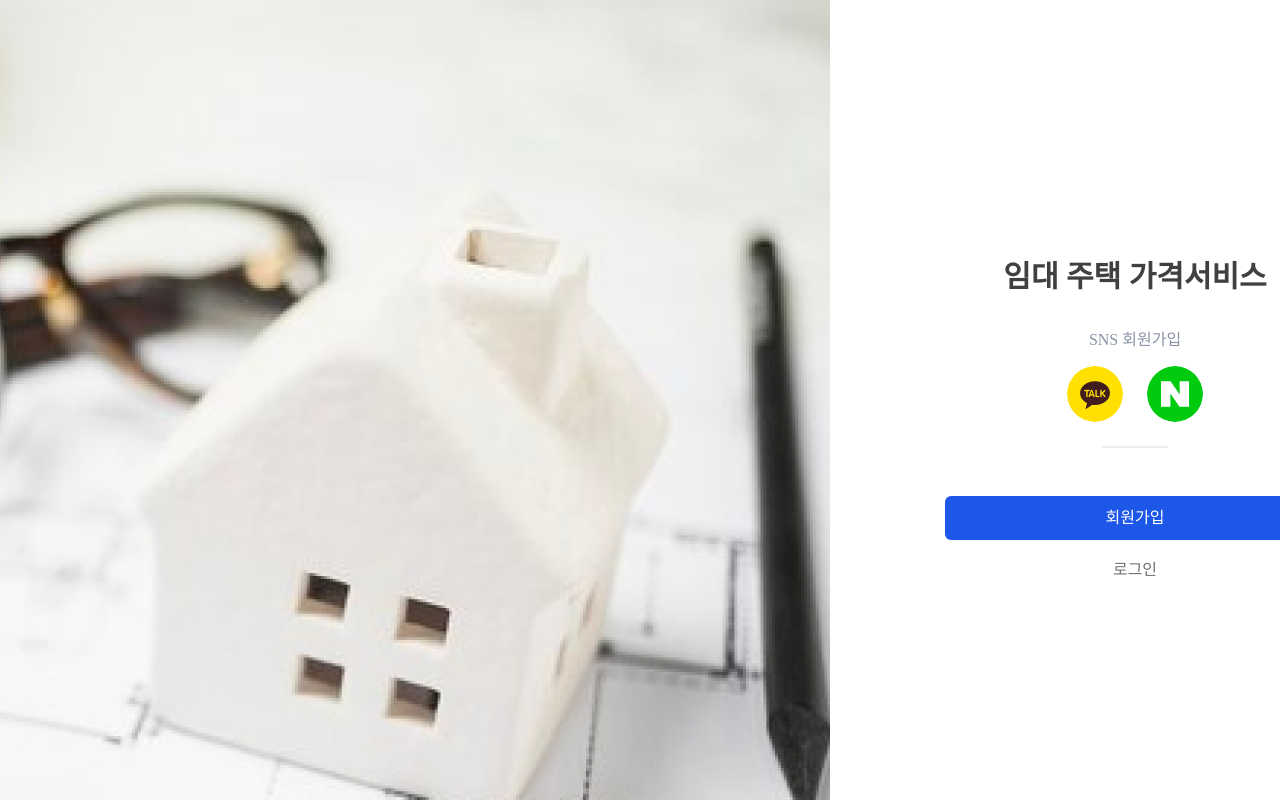
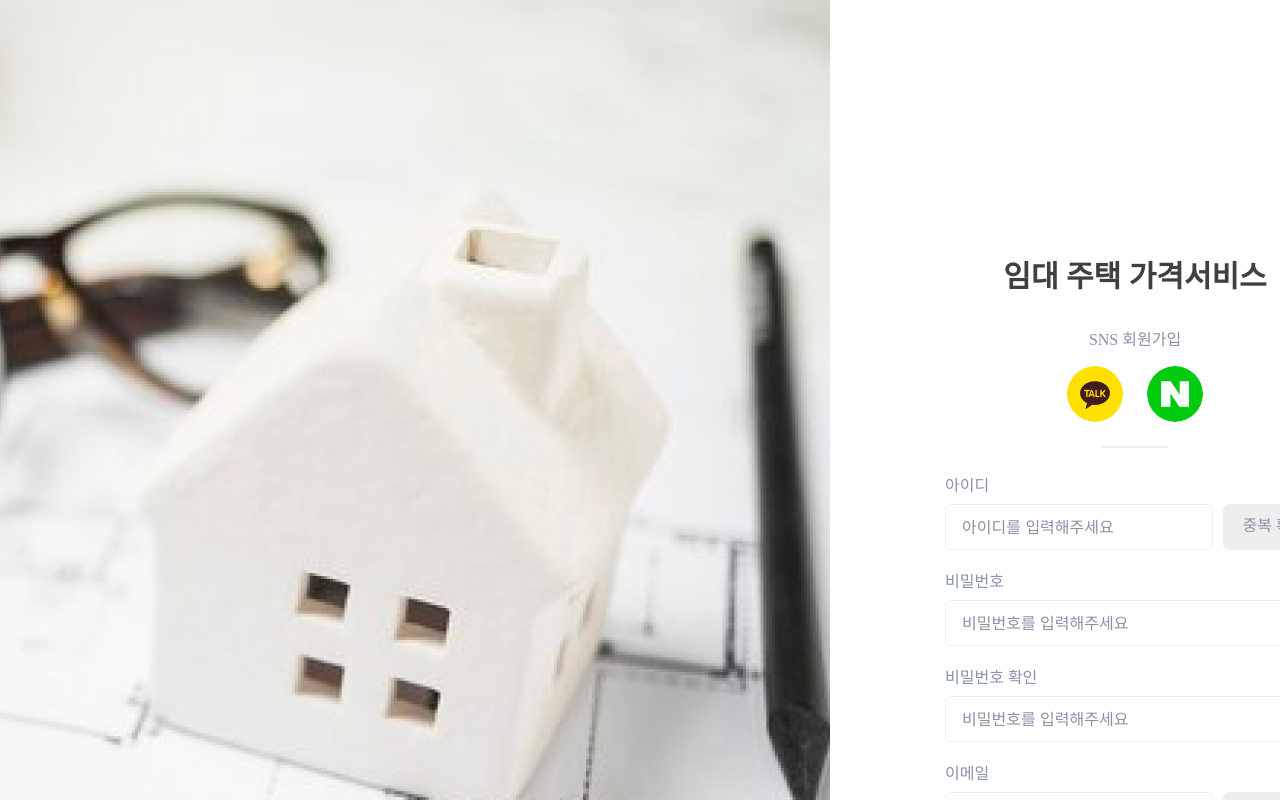
Before and after one commit to hhhunnn/react-basic, a React (Create React App) app in the folder estate/: page / in a window 1280 px wide. Both pictures are taken after a click on the element "회원가입". Shown: the top 800 px of the page. Built offline with nearby package versions, Linux system fonts and the light colour scheme; the HTML template or start-up script is replaced by a standard one; a web font is replaced by a local one.

Commit message:
2024.04.11

```diff
--- a/estate/src/components/Inputbox/index.tsx
+++ b/estate/src/components/Inputbox/index.tsx
@@ -8,9 +8,13 @@ export interface InputBoxProps {
     onChangeHandler: (event: ChangeEvent<HTMLInputElement>) => void;
     placeholder: string;
     buttonTitle?: string;
+    buttonStatus?: boolean;
+    onButtonClickHandler?: () => void;
 }
 
-export default function InputBox({ label, type, value, placeholder, onChangeHandler, buttonTitle }: InputBoxProps) {
+export default function InputBox({ label, type, value, placeholder, onChangeHandler, buttonTitle, buttonStatus, onButtonClickHandler }: InputBoxProps) {
+
+    const buttonClass = buttonStatus ? 'input-primary-button' : 'input-disable-button';
 
     return (
         <div className="input-box">
@@ -24,7 +28,7 @@ export default function InputBox({ label, type, value, placeholder, onChangeHand
                     onChange={onChangeHandler}
                 />
                 { buttonTitle &&
-                <div className="input-disable-button">
+                <div className={buttonClass} onClick={onButtonClickHandler}>
                     {buttonTitle}
                 </div>
                 }
--- a/estate/src/views/Authentication/index.tsx
+++ b/estate/src/views/Authentication/index.tsx
@@ -40,9 +40,11 @@ interface Props {
 // contents 제외
 function SignIn({ onLinkClickHandler }: Props) {
 
+  // state //
   const [id, setId] = useState<string>('');
   const [password, setPassword] = useState<string>('');
 
+  // event handler //
   const onIdChangeHandler = (event: ChangeEvent<HTMLInputElement>) => {
     setId(event.target.value);
   }
@@ -62,35 +64,109 @@ function SignIn({ onLinkClickHandler }: Props) {
         <InputBox label="아이디" type="text" value={id} placeholder="아이디를 입력해주세요." onChangeHandler={onIdChangeHandler} />
         <InputBox label="비밀번호" type="password" value={password} placeholder="비밀번호를 입력해주세요." onChangeHandler={onPasswordChangeHandler} />
       </div>
-      <div className='authentication-button-container'>
+      <div className="authentication-button-container">
         <div className="primary-button full-width" onClick={onSignInButtonClickHandler}>로그인</div>
         <div id="sign-up-link" className="text-link" onClick={onLinkClickHandler}>회원가입</div>
       </div>
-      <div className='short-divider'></div>
+      <div className="short-divider"></div>
       <SnsContainer title="SNS 로그인" />
     </div>
 
   )
 }
 
+
 function SignUp ({ onLinkClickHandler }: Props) {
 
-  const onSignUpButtonClickHandler = () => {
+  const [id, setId] = useState<string>('');
+  const [password, setPassword] = useState<string>('');
+  const [passwordCheck, setPasswordCheck] = useState<string>('');
+  const [email, setEmail] = useState<string>('');
+  const [authNumber, setAuthNumber] = useState<string>('');
 
-  }
 
-  return (
-    <div className='authentication-contents'>
-      <SnsContainer title="SNS 회원가입" />
-      <div className='short-divider'></div>
-      <div className='authentication-input-container'></div>
-      <div className='authentication-button-container'>
-        <div className="primary-button full-width" onClick={onSignUpButtonClickHandler}>회원가입</div>
-        <div id="sign-up-link" className="text-link" onClick={onLinkClickHandler}>로그인</div>
-      </div>
+  const [idButtonStatus, setIdButtonStatus] = useState<boolean>(false);
+  const [emailButtonStatus, setEmailButtonStatus] = useState<boolean>(false);
+  const [authNumberButtonStatus, setAuthNumberButtonStatus] = useState<boolean>(false);
+
+  const onIdChangeHandler = (event: ChangeEvent<HTMLInputElement>) => {
+    // 한칸씩 밀림
+    // setId(event.target.value);
+    // setIdButtonStatus(id !== '');
+    // ㄴ 해결
+    // const value = event.target.value;
+    const { value } = event.target;
+    setId(value);
+    setIdButtonStatus(value !== '');
+};
+
+const onPasswordChangeHandler = (event: ChangeEvent<HTMLInputElement>) => {
+    const { value } = event.target;
+    setPassword(value);
+};
+
+const onPasswordCheckChangeHandler = (event: ChangeEvent<HTMLInputElement>) => {
+    const { value } = event.target;
+    setPasswordCheck(value);
+};
+
+const onEmailChangeHandler = (event: ChangeEvent<HTMLInputElement>) => {
+    const { value } = event.target;
+    setEmail(value);
+    setEmailButtonStatus(value !== '');
+};
+
+const onAuthNumberChangeHandler = (event: ChangeEvent<HTMLInputElement>) => {
+    const { value } = event.target;
+    setAuthNumber(value);
+    setAuthNumberButtonStatus(value !== '');
+};
+
+const onIdButtonClickHandler = () => {
+    if(!idButtonStatus) return;
+    alert(id);
+};
+
+const onEmailButtonClickHandler = () => {
+    if(!emailButtonStatus) return;
+    alert(email);
+};
+
+const onAuthNumberButtonClickHandler = () => {
+    if(!authNumberButtonStatus) return;
+    alert(authNumber);
+};
+
+const onSignUpButtonClickHandler = () => {
+
+};
+
+//                    render                    //
+return (
+    <div className="authentication-contents">
+        <SnsContainer title="SNS 회원가입" />
+        <div className="short-divider"></div>
+        <div className="authentication-input-container">
+
+            <InputBox label="아이디" type="text" value={id} placeholder="아이디를 입력해주세요" onChangeHandler={onIdChangeHandler} buttonTitle="중복 확인" buttonStatus={idButtonStatus} onButtonClickHandler={onIdButtonClickHandler} />
+
+            <InputBox label="비밀번호" type="password" value={password} placeholder="비밀번호를 입력해주세요" onChangeHandler={onPasswordChangeHandler} />
+
+            <InputBox label="비밀번호 확인" type="password" value={passwordCheck} placeholder="비밀번호를 입력해주세요" onChangeHandler={onPasswordCheckChangeHandler} />
+
+            <InputBox label="이메일" type="text" value={email} placeholder="이메일을 입력해주세요" onChangeHandler={onEmailChangeHandler} buttonTitle="이메일 인증" buttonStatus={emailButtonStatus} onButtonClickHandler={onEmailButtonClickHandler} />
+
+            <InputBox label="인증번호" type="text" value={authNumber} placeholder="인증번호 4자리를 입력해주세요" onChangeHandler={onAuthNumberChangeHandler} buttonTitle="인증 확인" buttonStatus={authNumberButtonStatus} onButtonClickHandler={onAuthNumberButtonClickHandler} />
+
+        </div>
+        <div className="authentication-button-container">
+            <div className="primary-button full-width" onClick={onSignUpButtonClickHandler}>회원가입</div>
+            <div className="text-link" onClick={onLinkClickHandler}>로그인</div>
+        </div>
     </div>
-  )
+);
 }
+
 
 export default function Authentication() {
 
```
